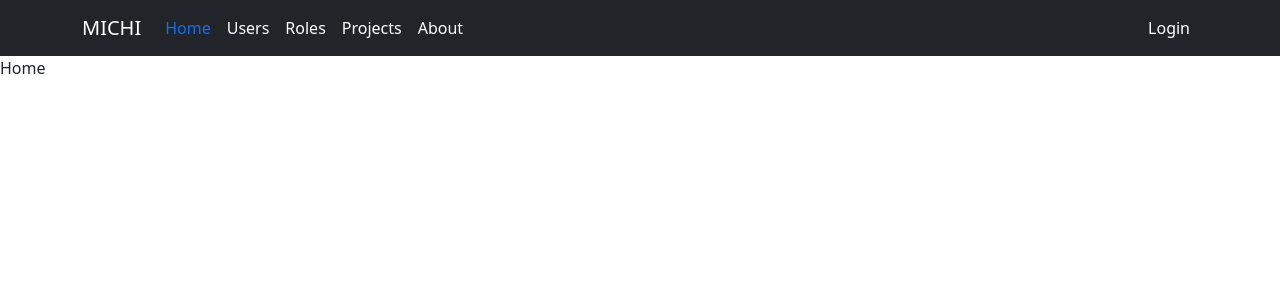
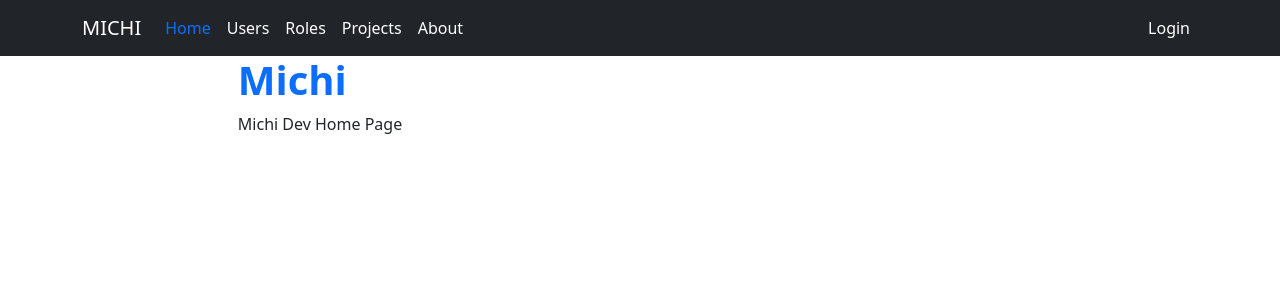
Before and after one commit to ungnhan14031999/full-stack-jwt, a React (Create React App) app in the folder frontend/: page / in a window 1280 px wide. Shown: the top 300 px of the page. Built offline with nearby package versions, Linux system fonts and the light colour scheme.

Commit message:
fix bug router

```diff
--- a/frontend/src/App.js
+++ b/frontend/src/App.js
@@ -8,7 +8,6 @@ import {InfinitySpin} from 'react-loader-spinner';
 import { UserContext } from "./context/UserContext";
 import NavHeader from './components/Navigation/NavHeader';
 import AppRoutes from './routes/AppRoutes';
-
 
 require('dotenv').config();
 
@@ -30,14 +29,14 @@ function App() {
               <h4>Loading...</h4>
             </div>
           :
-            <>
+            <div className='app-container'>
               <div className='app-header'>
                 <NavHeader />
               </div>
-              <div className="app-container">
+              <div className="app-content">
                 <AppRoutes />
               </div>
-            </>
+            </div>
         }
 
 
--- /dev/null
+++ b/frontend/src/components/About/About.js
@@ -0,0 +1,11 @@
+import React from 'react';
+
+const About = () => {
+    return (
+        <div className='section-about'>
+            About page
+        </div>
+    );
+};
+
+export default About;
--- a/frontend/src/components/Home/Home.js
+++ b/frontend/src/components/Home/Home.js
@@ -5,7 +5,12 @@ const Home = () => {
 
     return (
         <div className="section-home">
-            Home
+            <div className="col-md-6 col-12 d-flex justify-content-center align-items-center">
+                <div className="login-left text-center text-md-start">
+                    <h3 className="fs-1 text-primary fw-bold">Michi</h3>
+                    <p>Michi Dev Home Page</p>
+                </div>
+            </div>
         </div>
     );
 }
--- a/frontend/src/components/Login/Login.js
+++ b/frontend/src/components/Login/Login.js
@@ -5,8 +5,7 @@ import {loginUser} from "../../services/userService";
 import { UserContext } from "../../context/UserContext";
 
 const Login = () => {
-    const {loginContext} = useContext(UserContext);
-
+    const { loginContext } = useContext(UserContext);
     const [valueLogin, setValueLogin] = useState("");
     const [password, setPassword] = useState("");
     const defaultObjValidInput = {
@@ -23,7 +22,6 @@ const Login = () => {
 
     const handleLogin = async () => {
         setObjValidInput(defaultObjValidInput)
-
         if(!valueLogin) {
             setObjValidInput({...defaultObjValidInput, isValidValueLogin: false});
             toast.error("Please enter your email or phone number");
@@ -36,7 +34,6 @@ const Login = () => {
         }
 
         let response = await loginUser(valueLogin, password);
-
         if(response && response.EC === 0) {
             toast.success(response.EM);
 
@@ -100,7 +97,6 @@ const Login = () => {
                         </div>
                         <div className="mb-3">
                             <button
-                                type="submit"
                                 className="btn btn-primary w-100"
                                 onClick={() => handleLogin()}
                             >Login</button>
--- a/frontend/src/components/Navigation/NavHeader.js
+++ b/frontend/src/components/Navigation/NavHeader.js
@@ -34,7 +34,7 @@ const NavHeader = () => {
             <div className='nav-header'>
                 <Navbar expand="lg" bg="dark"  data-bs-theme="dark" className="bg-body-tertiary">
                     <Container>
-                        <Navbar.Brand href="#home">MICHI</Navbar.Brand>
+                        <Navbar.Brand href="/">MICHI</Navbar.Brand>
                         <Navbar.Toggle aria-controls="basic-navbar-nav" />
                         <Navbar.Collapse id="basic-navbar-nav">
                             <Nav className="me-auto">
--- a/frontend/src/config/axios.js
+++ b/frontend/src/config/axios.js
@@ -55,8 +55,6 @@ instance.interceptors.response.use(function (response) {
             return Promise.reject(error);
         }
     }
-
-    // return Promise.reject(error);
 });
 
 export default instance;
--- a/frontend/src/context/UserContext.js
+++ b/frontend/src/context/UserContext.js
@@ -1,7 +1,7 @@
-import React, { useEffect, useState } from "react";
+import { useEffect, useState, createContext, useContext  } from "react";
 import {getUserAccount} from '../services/userService';
 
-const UserContext = React.createContext({name: '', auth: false});
+const UserContext = createContext({name: '', auth: false});
 
 const UserProvider = ({children}) => {
     const userDefault = {
@@ -12,16 +12,19 @@ const UserProvider = ({children}) => {
     }
     const [user, setUser] = useState(userDefault);
 
-    const loginContext = (userData) => {
-        setUser({...userData, isLoading: false});
-    }
+
 
     const logoutContext = () => {
         setUser({...userDefault, isLoading: false});
     }
 
+    const loginContext = (userData) => {
+        setUser({...userData, isLoading: false});
+    }
+
     const fetchUser = async () => {
         let response = await getUserAccount();
+
         if(response && response.EC === 0) {
             let groupWithRoles = response.DT.data;
             let email = response.DT.email;
@@ -34,7 +37,6 @@ const UserProvider = ({children}) => {
                 token,
                 account: { groupWithRoles, email, userName }
             };
-
             setUser(data);
         } else {
             setUser({...userDefault, isLoading: false});
@@ -47,13 +49,14 @@ const UserProvider = ({children}) => {
         } else {
             setUser({...user, isLoading: false});
         }
+
     }, []);
 
     return (
         <UserContext.Provider value={{user, loginContext, logoutContext}}>
             {children}
         </UserContext.Provider>
-    )
+    );
 }
 
 export {UserContext, UserProvider};
--- a/frontend/src/index.js
+++ b/frontend/src/index.js
@@ -4,8 +4,6 @@ import App from './App';
 import reportWebVitals from './reportWebVitals';
 import 'bootstrap/dist/css/bootstrap.min.css';
 import {UserProvider} from './context/UserContext';
-import '@fortawesome/fontawesome-free/css/all.min.css';
-import { Audio } from 'react-loader-spinner';
 
 ReactDOM.render(
   <React.StrictMode>
--- a/frontend/src/routes/AppRoutes.js
+++ b/frontend/src/routes/AppRoutes.js
@@ -1,10 +1,11 @@
-import { BrowserRouter as Route, Switch } from "react-router-dom";
+import { Route, Switch } from "react-router-dom";
 import PrivateRoutes from "./PrivateRoutes";
 import Login from '../components/Login/Login';
 import Register from '../components/Register/Register';
 import Users from '../components/ManageUsers/Users';
 import Role from '../components/Roles/Role';
 import Home from "../components/Home/Home";
+import About from "../components/About/About";
 
 const AppRoutes = () => {
 
@@ -29,7 +30,10 @@ const AppRoutes = () => {
                     path="/roles"
                     component={Role}
                 />
-
+                <PrivateRoutes
+                    path="/about"
+                    component={About}
+                />
 
 
                 <Route path="/login">
--- a/frontend/src/routes/PrivateRoutes.js
+++ b/frontend/src/routes/PrivateRoutes.js
@@ -1,6 +1,5 @@
 import { useContext } from "react";
-import {  BrowserRouter as Router, Route } from "react-router-dom";
-import { Redirect } from 'react-router-dom';
+import { Route, Redirect } from "react-router-dom";
 import { UserContext } from "../context/UserContext";
 
 
@@ -10,12 +9,10 @@ const PrivateRoutes = (props) => {
     if(user && user.isAuthenticated === true) {
         return (
             <>
-                <Router>
-                    <Route
-                        path={props.path}
-                        component={props.component}
-                    />
-                </Router>
+                <Route
+                    path={props.path}
+                    component={props.component}
+                />
             </>
         );
     } else {
```
Also changed, not shown: 2 other files (tests, documents, lock files or other folders).
